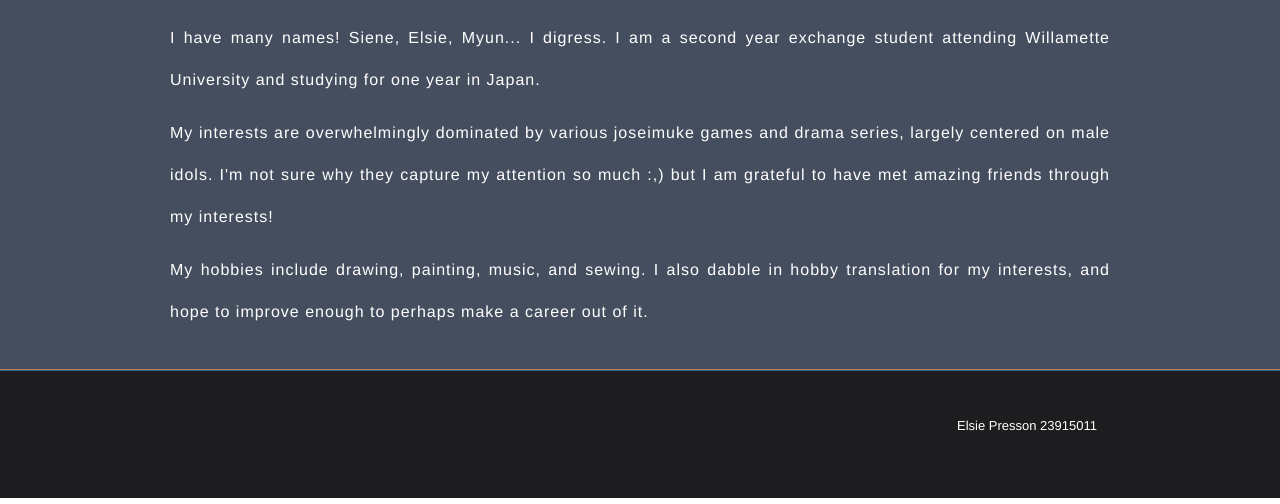
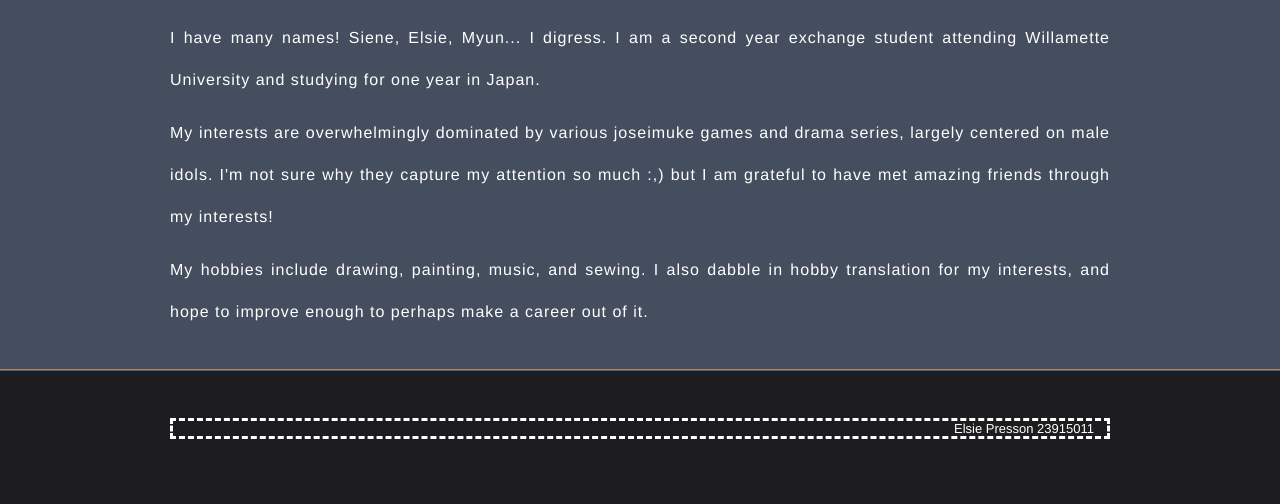
Before and after one commit to myuntachis/23915011, a plain HTML site: page about.html in a window 1280 px wide. Shown: the part 444-948 px from the top of the page. Drawn offline with Linux system fonts and the light colour scheme.

Commit message:
Update about.html

```diff
--- a/about.html
+++ b/about.html
@@ -37,7 +37,7 @@
 	</div>
 	<div class="footer">
 		<div>
-			<p>Elsie Presson 23915011</p>
+			<p style="border-style: dashed;">Elsie Presson 23915011</p>
 		</div>
 	</div>
 </body>
```
